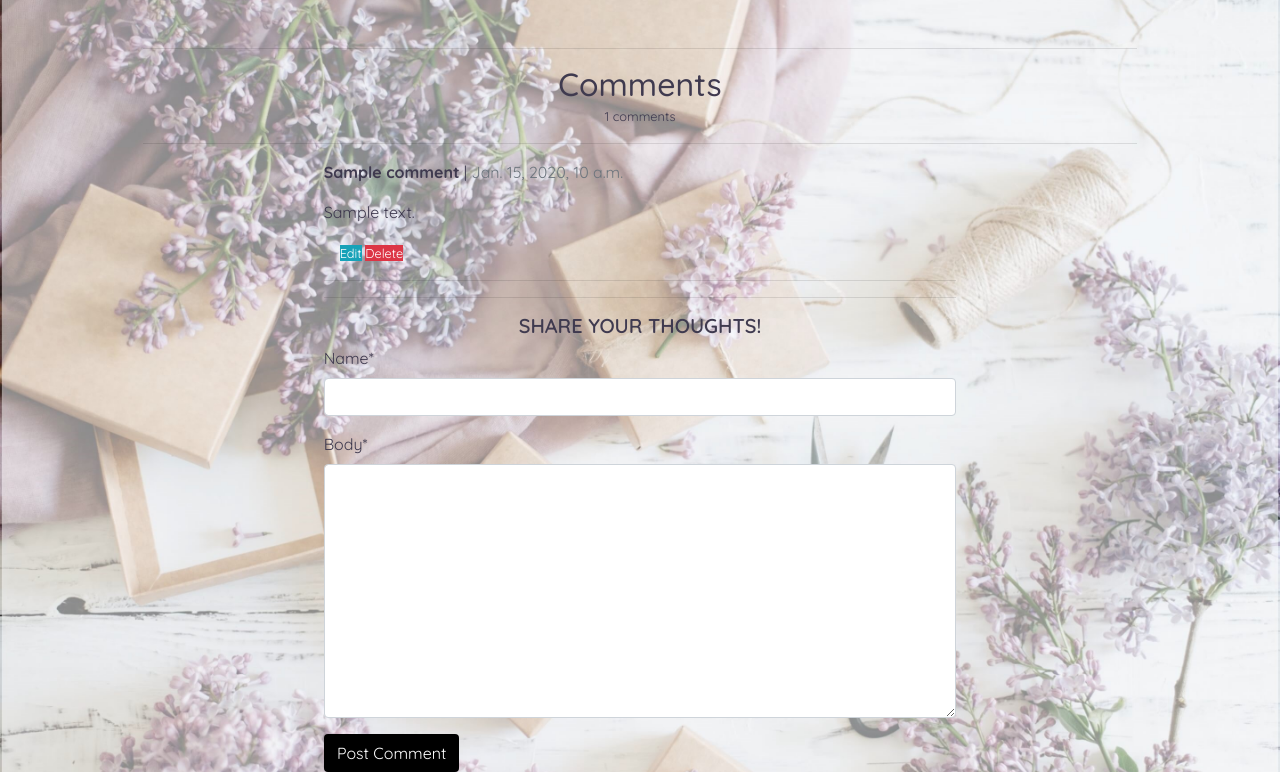
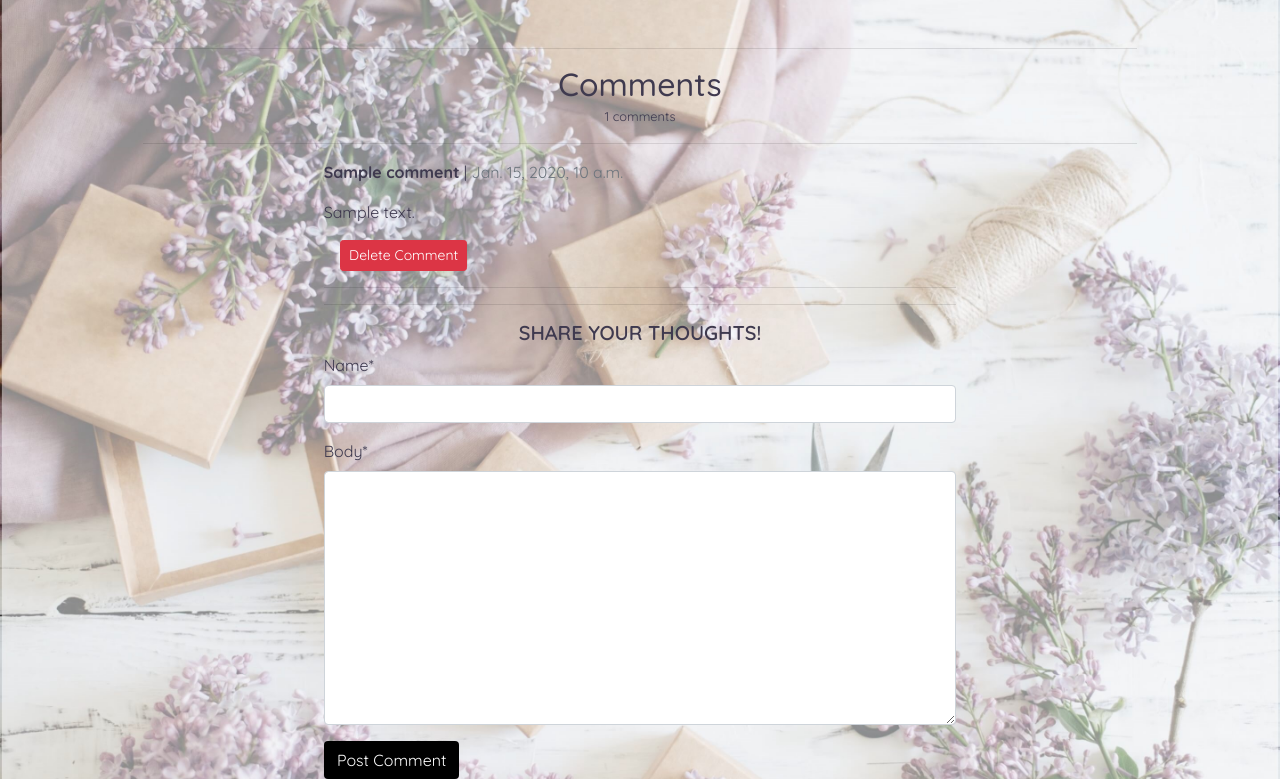
Before and after one commit to maialenz/crafty_shop, a Django app: page /blog/1/ in a window 1280 px wide. Shown: the part 857-1636 px from the top of the page. Run offline with Django 3.2, Linux system fonts and the light colour scheme; a user stored in the database is signed in; tables that the repository leaves empty hold one stand-in row (values such as "Sample post"); grey boxes marked "Sample" are stand-in pictures; some libraries are stand-ins or nearby versions.

Commit message:
delete edit link

```diff
--- a/blog/templates/blog/post_detail.html
+++ b/blog/templates/blog/post_detail.html
@@ -34,7 +34,7 @@
                         </a>
                         {% else %}
                         <a href="">
-                            <img class="card-img-top img-fluid" src="{{ MEDIA_URL }}noimage.png" alt="Post Image not available">
+                            <img class="card-img-top img-fluid" src="{{ MEDIA_URL }}blognoimage.png" alt="Post Image not available">
                         </a>
                     {% endif %}
                 </div>
@@ -75,12 +75,11 @@
                 {% for comment in comments %}
                 <div class="comments font-fold blog-comment">
                     <p><strong>{{ comment.name }}</strong> | <span class=" text-muted">{{ comment.created_on }}</span></p>
-                    <p class="ml-3">{{ comment.body | linebreaks }}</p>
+                    <p class="ml-5">{{ comment.body | linebreaks }}</p>
 
                     {% if request.user.is_superuser %}
                         <small class="ml-3">
-                            <a class="btn-info" href="">Edit</a>
-                            <a class="btn-danger" href="">Delete</a>
+                            <a class="btn-danger btn-sm btn hvr-grow" href="{% url 'delete_comment' comment.id %}">Delete Comment</a>
                         </small>
                     {% endif %}
                     <hr>
@@ -124,4 +123,5 @@
 			window.scrollTo(0,0)
 		})
 	</script>
+
 {% endblock %}
```
Lines whose indentation alone changed are shown as unchanged.
